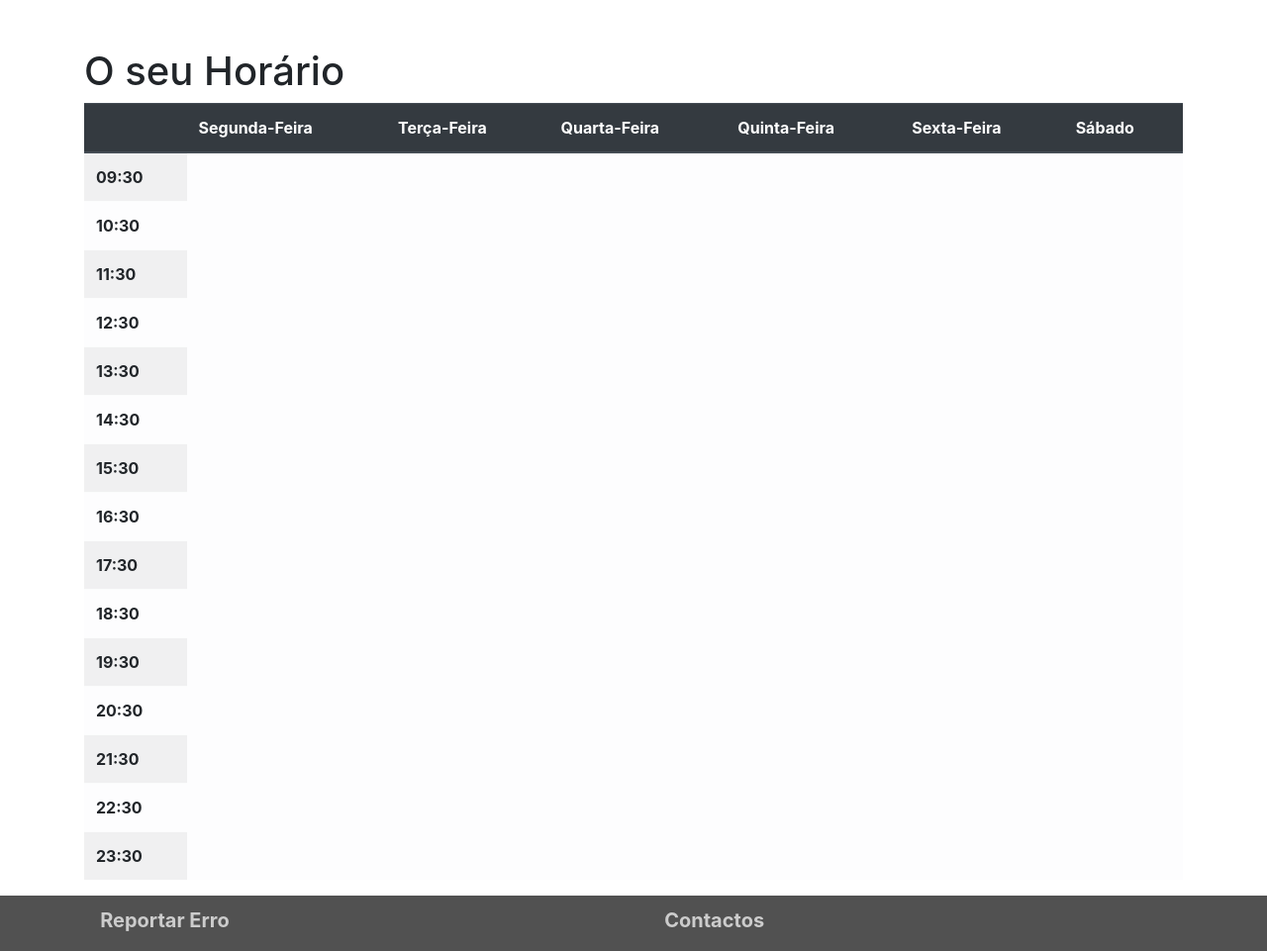
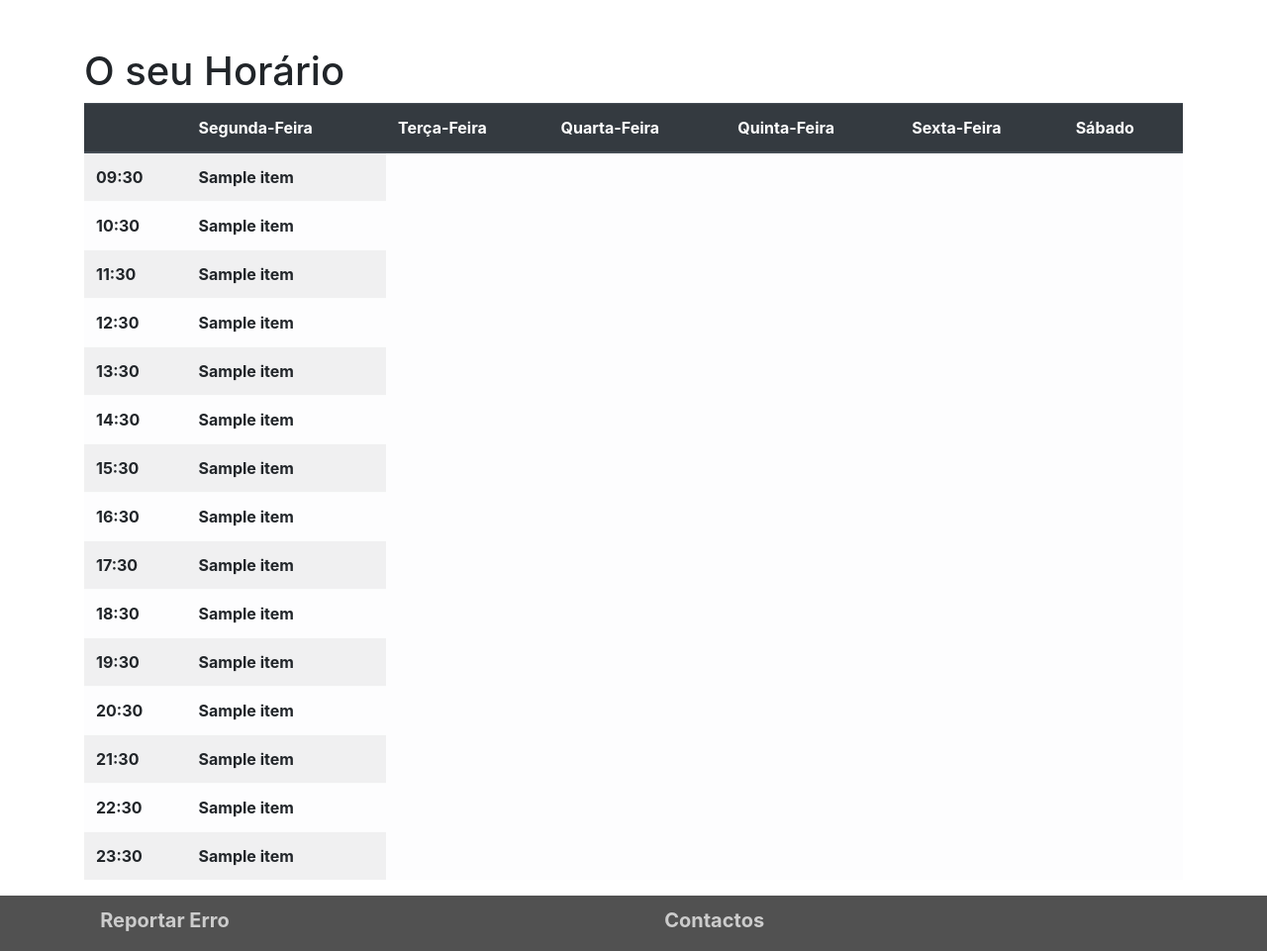
Before and after one commit to reborn12008/PI, a Django app: template keycode/templates/horario.html in a window 1280 px wide. Shown: the part 58-1019 px from the top of the page at 99% size. Run offline with Django 3.2, Linux system fonts and the light colour scheme; a user stored in the database is signed in; tables that the repository leaves empty hold one stand-in row (values such as "Sample post"); the template is opened without the code that fills it: most values are stand-ins (such as "Sample title", 1, 10 or a date in 2020); lists and menus that the app fills with data are empty; parts of the project's set-up code (start-up, migrations or seed data) failed here and were passed over; some libraries are stand-ins or nearby versions.

Commit message:
Passar Disciplinas para o horario

```diff
--- a/keycode/templates/horario.html
+++ b/keycode/templates/horario.html
@@ -18,48 +18,154 @@
     <tbody>
         <tr>
             <th scope="row">09:30</th>
+            {% for item in aulas_nove  %}
+                {% if item == None %}
+                    <th>    </th>
+                {% else %}
+                    <th>{{ item }}</th>
+                {% endif %}
+            {% endfor %}
+
         </tr>
         <tr>
-            <th>10:30</th>
+            <th scope="row">10:30</th>
+            {% for item in aulas_dez  %}
+                {% if item == None %}
+                    <th>    </th>
+                {% else %}
+                    <th>{{ item }}</th>
+                {% endif %}
+            {% endfor %}
         </tr>
         <tr>
             <th>11:30</th>
+            {% for item in aulas_onze  %}
+                {% if item == None %}
+                    <th>    </th>
+                {% else %}
+                    <th>{{ item }}</th>
+                {% endif %}
+            {% endfor %}
         </tr>
         <tr>
             <th>12:30</th>
+            {% for item in aulas_doze  %}
+                {% if item == None %}
+                    <th>    </th>
+                {% else %}
+                    <th>{{ item }}</th>
+                {% endif %}
+            {% endfor %}
         </tr>
         <tr>
             <th>13:30</th>
+            {% for item in aulas_treze  %}
+                {% if item == None %}
+                    <th>    </th>
+                {% else %}
+                    <th>{{ item }}</th>
+                {% endif %}
+            {% endfor %}
         </tr>
         <tr>
             <th>14:30</th>
+            {% for item in aulas_quatorze  %}
+                {% if item == None %}
+                    <th>    </th>
+                {% else %}
+                    <th>{{ item }}</th>
+                {% endif %}
+            {% endfor %}
         </tr>
         <tr>
             <th>15:30</th>
+            {% for item in aulas_quinze  %}
+                {% if item ==  None %}
+                    <th>    </th>
+                {% else %}
+                    <th>{{ item }}</th>
+                {% endif %}
+            {% endfor %}
         </tr>
         <tr>
             <th>16:30</th>
+            {% for item in aulas_dezasseis  %}
+                {% if item == None %}
+                    <th>    </th>
+                {% else %}
+                    <th>{{ item }}</th>
+                {% endif %}
+            {% endfor %}
         </tr>
         <tr>
             <th>17:30</th>
+            {% for item in aulas_dezassete  %}
+                {% if item == None %}
+                    <th>    </th>
+                {% else %}
+                    <th>{{ item }}</th>
+                {% endif %}
+            {% endfor %}
         </tr>
         <tr>
             <th>18:30</th>
+            {% for item in aulas_dezoito  %}
+                {% if item == None %}
+                    <th>    </th>
+                {% else %}
+                    <th>{{ item }}</th>
+                {% endif %}
+            {% endfor %}
         </tr>
         <tr>
             <th>19:30</th>
+            {% for item in aulas_dezanove  %}
+                {% if item == None %}
+                    <th>    </th>
+                {% else %}
+                    <th>{{ item }}</th>
+                {% endif %}
+            {% endfor %}
         </tr>
         <tr>
             <th>20:30</th>
+            {% for item in aulas_vinte  %}
+                {% if item == None %}
+                    <th>    </th>
+                {% else %}
+                    <th>{{ item }}</th>
+                {% endif %}
+            {% endfor %}
         </tr>
         <tr>
             <th>21:30</th>
+            {% for item in aulas_vum  %}
+                {% if item == None %}
+                    <th>    </th>
+                {% else %}
+                    <th>{{ item }}</th>
+                {% endif %}
+            {% endfor %}
         </tr>
         <tr>
             <th>22:30</th>
+            {% for item in aulas_vdois  %}
+            {% if item == None %}
+                <th>    </th>
+            {% else %}
+                <th>{{ item }}</th>
+            {% endif %}
+        {% endfor %}
         </tr>
         <tr>
             <th>23:30</th>
+            {% for item in aulas_vtres  %}
+                {% if item == None %}
+                    <th>    </th>
+                {% else %}
+                    <th>{{ item }}</th>
+                {% endif %}
+            {% endfor %}
         </tr>
     </tbody>
 </table>
```
Also changed, not shown: horario/views.py (+64 -8 lines), 1 other file.
